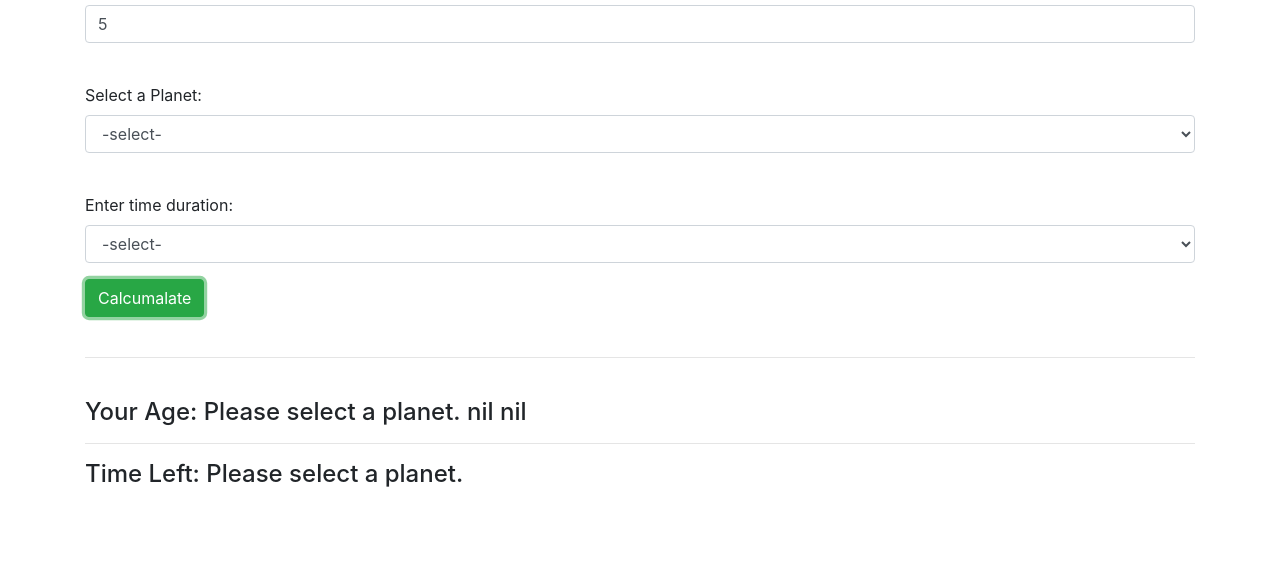
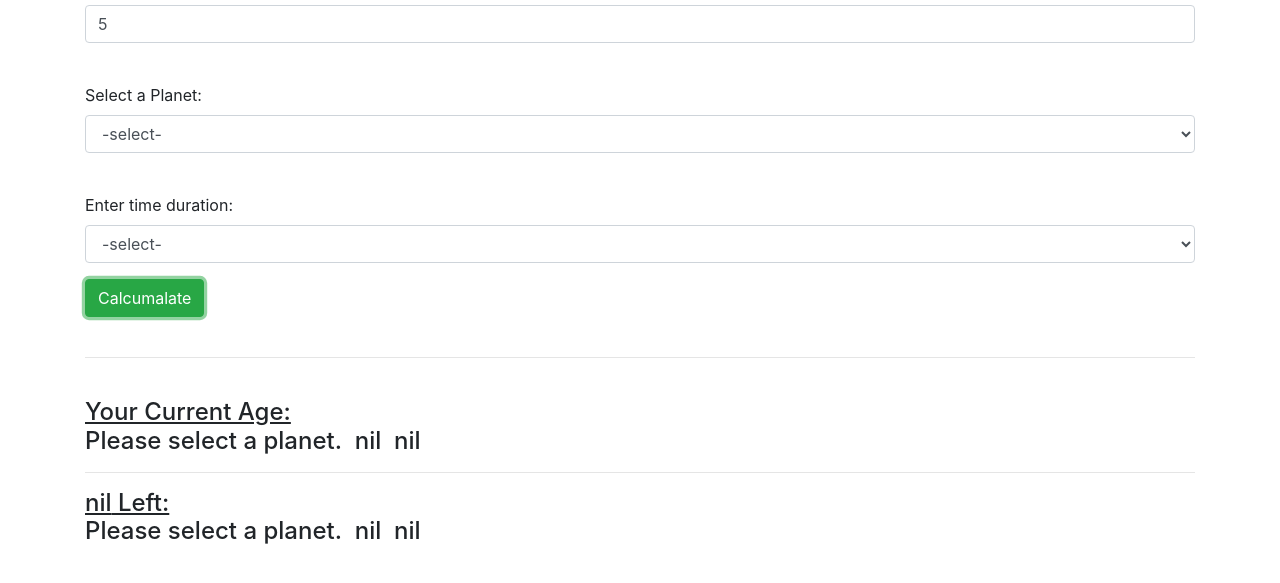
Before and after one commit to ryee-dev/age-calculator, a website built with webpack: page src/index.html in a window 1280 px wide. Both pictures are taken after typing "5" into the empty fields and a click on the button "Calcumalate". Shown: the part 83-666 px from the top of the page. Built offline with nearby package versions, Linux system fonts and the light colour scheme.

Commit message:
formatting

```diff
--- a/src/index.html
+++ b/src/index.html
@@ -50,13 +50,15 @@
 
       <div class="show-results">
         <h4>
-          Your Age: <span id="cosmic-age"></span>&nbsp;<span id="planet-label"></span>&nbsp;<span id="time-label"> </span>
-        </h4>
-
+          <u>Your Current Age:</u> <br>
+          <span id="cosmic-age"></span>&nbsp;
+          <span class="planet-label"></span>&nbsp;
+          <span class="time-label"></span>
         <hr>
-
-        <h4>
-          Time Left: <span id="time-left"></span>&nbsp;<span id="planet-label"></span>&nbsp;<span id="time-label"></span>
+          <u><span class="time-label"></span>&nbsp;Left:</u> <br>
+          <span id="time-left"></span>&nbsp;
+          <span class="planet-label"></span>&nbsp;
+          <span class="time-label"></span>&nbsp;
         </h4>
       </div>
 
--- a/src/main.js
+++ b/src/main.js
@@ -13,11 +13,12 @@ $(document).ready(function() {
     let cosmicAge = new AgeCalculator(age, planet, time);
     let result = cosmicAge.getsAge();
     let countdown = cosmicAge.timeLeft();
+    let postLabel = cosmicAge.planet + " " + cosmicAge.time;
 
     $("#cosmic-age").text(result);
     $("#time-left").text(countdown);
-    $("#planet-label").text(cosmicAge.planet)
-    $("#time-label").text(cosmicAge.time);
+    $(".planet-label").text(cosmicAge.planet);
+    $(".time-label").text(cosmicAge.time);
     $(".show-results").show();
 
   });
```
